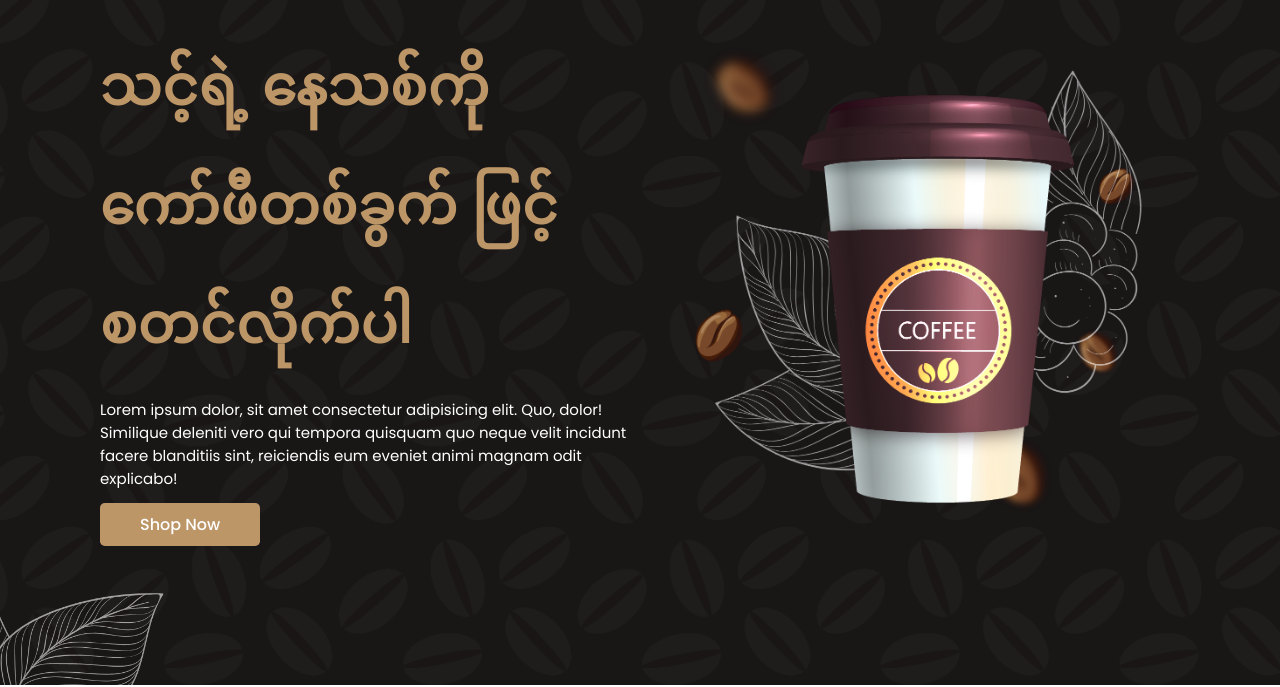
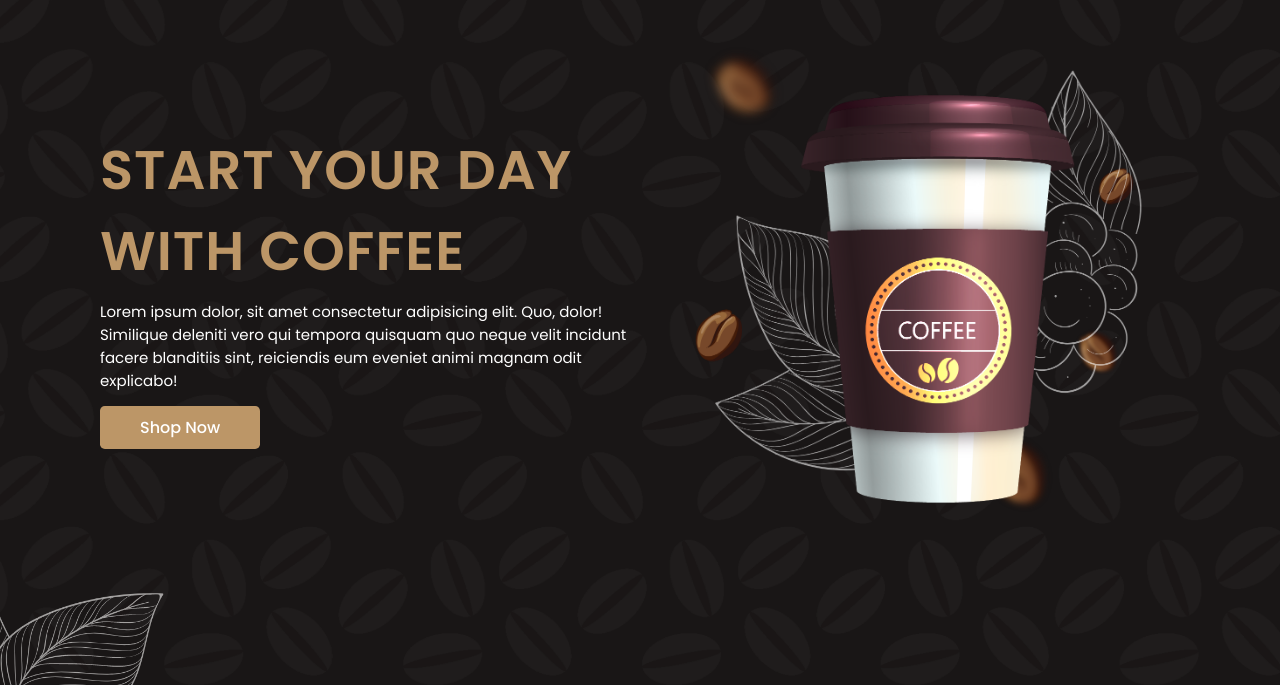
Before and after one commit to HappyLeo-apn/Coffee_shop, a plain HTML site: page index.html in a window 1280 px wide. Shown: the part 115-802 px from the top of the page. Drawn offline with nearby package versions, Linux system fonts and the light colour scheme.

Commit message:
Revert "language change for heading"
This reverts commit 2c2c29a3906126d4d5b2de2868ff80ff75684b7e.

```diff
--- a/index.html
+++ b/index.html
@@ -48,7 +48,8 @@
     <section class="home" id="home">
       <div class="home-text">
         <h1>
-          သင့်ရဲ့ နေသစ်ကို ကော်ဖီတစ်ခွက် ဖြင့် စတင်လိုက်ပါ
+          Start your day <br />
+          with coffee
         </h1>
         <p>
           Lorem ipsum dolor, sit amet consectetur adipisicing elit. Quo, dolor!
```
